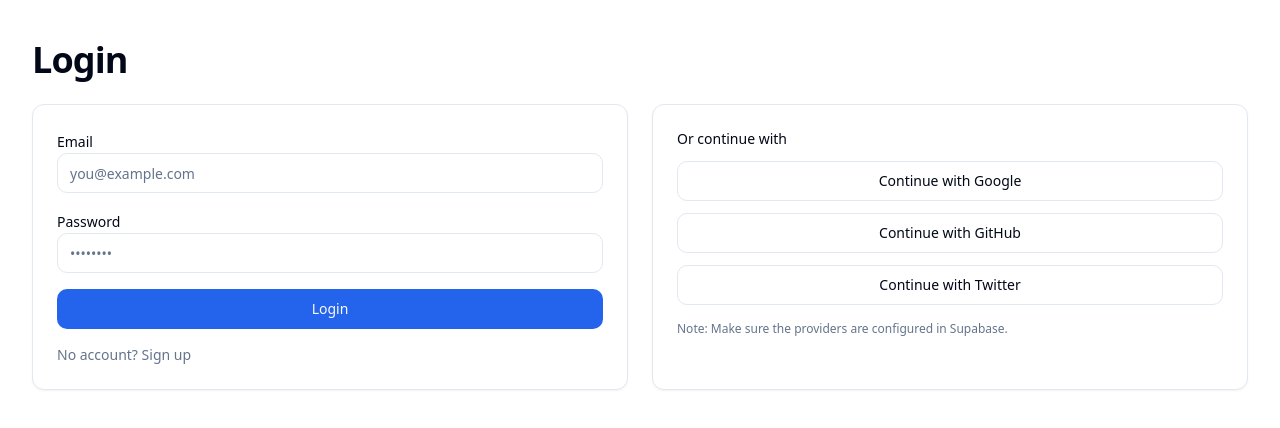
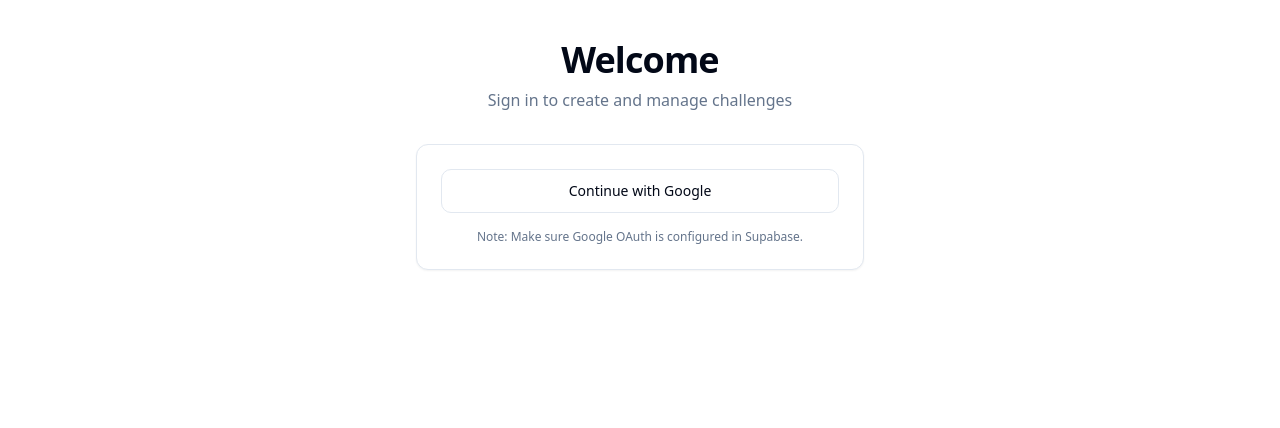
Before and after one commit to calebbrowny/leaderboard-io, a React (Vite) app: page /auth in a window 1280 px wide. Shown: the top 428 px of the page. Built offline with nearby package versions, Linux system fonts and the light colour scheme.

Commit message:
Refactor: Simplify authentication to Google only
Implement the plan to simplify authentication to only use Google. This involves updating the Auth page to remove email/password options and only display the Google login button. The main page navigation will also be updated to reflect this change.

```diff
--- a/src/pages/Auth.tsx
+++ b/src/pages/Auth.tsx
@@ -1,6 +1,5 @@
-import { useEffect, useMemo, useState } from "react";
+import { useEffect } from "react";
 import { Helmet } from "react-helmet-async";
-import { Input } from "@/components/ui/input";
 import { Button } from "@/components/ui/button";
 import { Card } from "@/components/ui/card";
 import { useToast } from "@/hooks/use-toast";
@@ -10,9 +9,6 @@ import { useNavigate } from "react-router-dom";
 export default function Auth() {
   const { toast } = useToast();
   const navigate = useNavigate();
-  const [mode, setMode] = useState<"login" | "signup">("login");
-  const [email, setEmail] = useState("");
-  const [password, setPassword] = useState("");
   const canonical = typeof window !== 'undefined' ? window.location.href : 'https://example.com/auth';
 
   useEffect(() => {
@@ -24,77 +20,43 @@ export default function Auth() {
     return () => sub.subscription.unsubscribe();
   }, [navigate]);
 
-  const pageTitle = useMemo(() => (mode === "login" ? "Login" : "Sign Up") + " — The Cave Gym", [mode]);
-
-  const handleEmailAuth = async (e: React.FormEvent) => {
-    e.preventDefault();
-    try {
-      if (mode === "login") {
-        const { error } = await supabase.auth.signInWithPassword({ email, password });
-        if (error) throw error;
-        toast({ title: "Welcome back!", description: "You are now signed in." });
-        navigate("/", { replace: true });
-      } else {
-        const redirectUrl = `${window.location.origin}/`;
-        const { error } = await supabase.auth.signUp({
-          email,
-          password,
-          options: { emailRedirectTo: redirectUrl },
-        });
-        if (error) throw error;
-        toast({ title: "Check your email", description: "Confirm your email to finish signing up." });
-      }
-    } catch (err: any) {
-      toast({ title: "Auth error", description: err?.message ?? "Please try again" });
-    }
-  };
-
-  const oauth = async (provider: "google" | "github" | "twitter") => {
+  const signInWithGoogle = async () => {
     try {
       const redirectTo = `${window.location.origin}/`;
-      const { error } = await supabase.auth.signInWithOAuth({ provider, options: { redirectTo } });
+      const { error } = await supabase.auth.signInWithOAuth({
+        provider: "google",
+        options: { redirectTo }
+      });
       if (error) throw error;
     } catch (err: any) {
-      toast({ title: "OAuth error", description: err?.message ?? "Please try again" });
+      toast({ title: "Authentication error", description: err?.message ?? "Please try again" });
     }
   };
 
   return (
     <main className="container py-10">
       <Helmet>
-        <title>{pageTitle}</title>
-        <meta name="description" content="Login or sign up to create leaderboards and manage submissions." />
+        <title>Sign In — The Cave Gym</title>
+        <meta name="description" content="Sign in with Google to create leaderboards and manage submissions." />
         <link rel="canonical" href={canonical} />
       </Helmet>
 
-      <h1 className="text-4xl font-extrabold tracking-tight mb-6">{mode === "login" ? "Login" : "Create your account"}</h1>
-
-      <div className="grid md:grid-cols-2 gap-6">
-        <Card className="p-6">
-          <form onSubmit={handleEmailAuth} className="grid gap-4">
-            <div>
-              <label className="text-sm font-medium">Email</label>
-              <Input type="email" value={email} onChange={(e) => setEmail(e.target.value)} placeholder="you@example.com" required />
-            </div>
-            <div>
-              <label className="text-sm font-medium">Password</label>
-              <Input type="password" value={password} onChange={(e) => setPassword(e.target.value)} placeholder="••••••••" required />
-            </div>
-            <Button type="submit">{mode === "login" ? "Login" : "Sign Up"}</Button>
-            <button type="button" className="text-sm text-muted-foreground text-left" onClick={() => setMode(mode === "login" ? "signup" : "login")}>
-              {mode === "login" ? "No account? Sign up" : "Already have an account? Login"}
-            </button>
-          </form>
-        </Card>
+      <div className="max-w-md mx-auto">
+        <h1 className="text-4xl font-extrabold tracking-tight mb-2 text-center">Welcome</h1>
+        <p className="text-muted-foreground text-center mb-8">Sign in to create and manage challenges</p>
 
         <Card className="p-6">
-          <p className="text-sm font-medium mb-3">Or continue with</p>
-          <div className="grid gap-3">
-            <Button variant="outline" onClick={() => oauth("google")}>Continue with Google</Button>
-            <Button variant="outline" onClick={() => oauth("github")}>Continue with GitHub</Button>
-            <Button variant="outline" onClick={() => oauth("twitter")}>Continue with Twitter</Button>
-          </div>
-          <p className="text-xs text-muted-foreground mt-4">Note: Make sure the providers are configured in Supabase.</p>
+          <Button
+            variant="outline"
+            onClick={signInWithGoogle}
+            className="w-full"
+            size="lg"
+          >
+            Continue with Google
+          </Button>
+          <p className="text-xs text-muted-foreground mt-4 text-center">
+            Note: Make sure Google OAuth is configured in Supabase.
+          </p>
         </Card>
       </div>
     </main>
```
